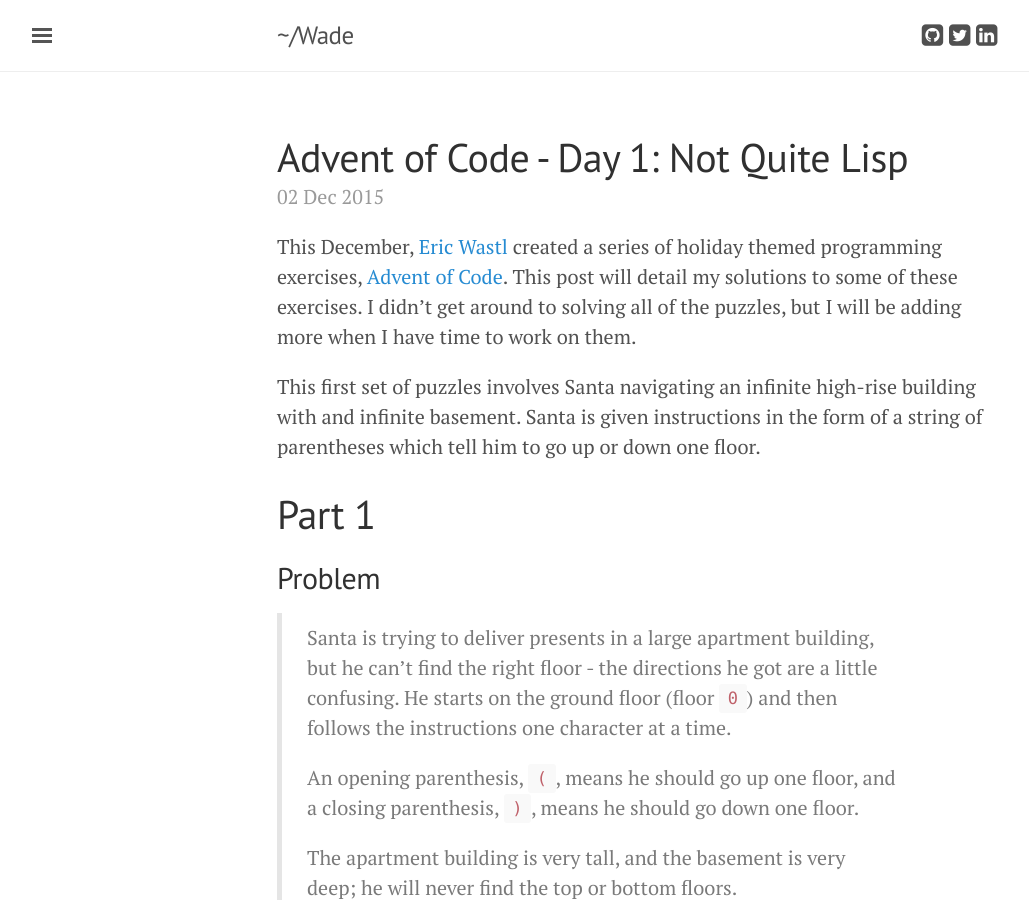
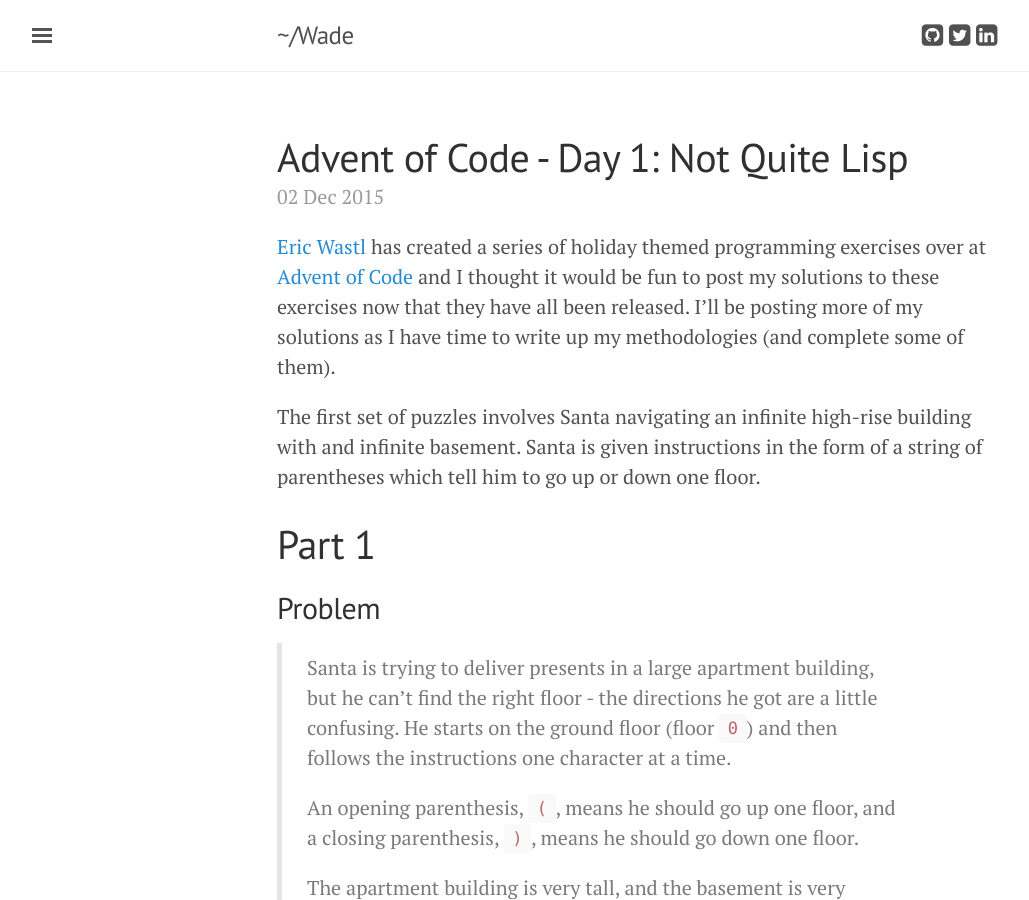
Before and after one commit to keawade/keawade.github.io, a Jekyll site: the page built from _posts/2015-12-02-Advent_of_Code.md, in a window 1280 px wide and 900 px high. Shown: the whole window, without its empty margins (3-1032 px from the left). Built offline with Jekyll 4.4.1, drawn with Linux system fonts in a browser that asks for light colours; nearby versions of some CDN libraries.

Commit message:
Another update to the first post

```diff
--- a/_posts/2015-12-02-Advent_of_Code.md
+++ b/_posts/2015-12-02-Advent_of_Code.md
@@ -6,9 +6,9 @@
 comments: true
 ---
 
-This December, [Eric Wastl](http://was.tl/) created a series of holiday themed programming exercises, [Advent of Code](http://adventofcode.com/). This post will detail my solutions to some of these exercises. I didn't get around to solving all of the puzzles, but I will be adding more when I have time to work on them.
+[Eric Wastl](http://was.tl/) has created a series of holiday themed programming exercises over at [Advent of Code](http://adventofcode.com/) and I thought it would be fun to post my solutions to these exercises now that they have all been released. I'll be posting more of my solutions as I have time to write up my methodologies (and complete some of them).
 
-This first set of puzzles involves Santa navigating an infinite high-rise building with and infinite basement. Santa is given instructions in the form of a string of parentheses which tell him to go up or down one floor.
+The first set of puzzles involves Santa navigating an infinite high-rise building with and infinite basement. Santa is given instructions in the form of a string of parentheses which tell him to go up or down one floor.
 
 <!--more-->
 
```
